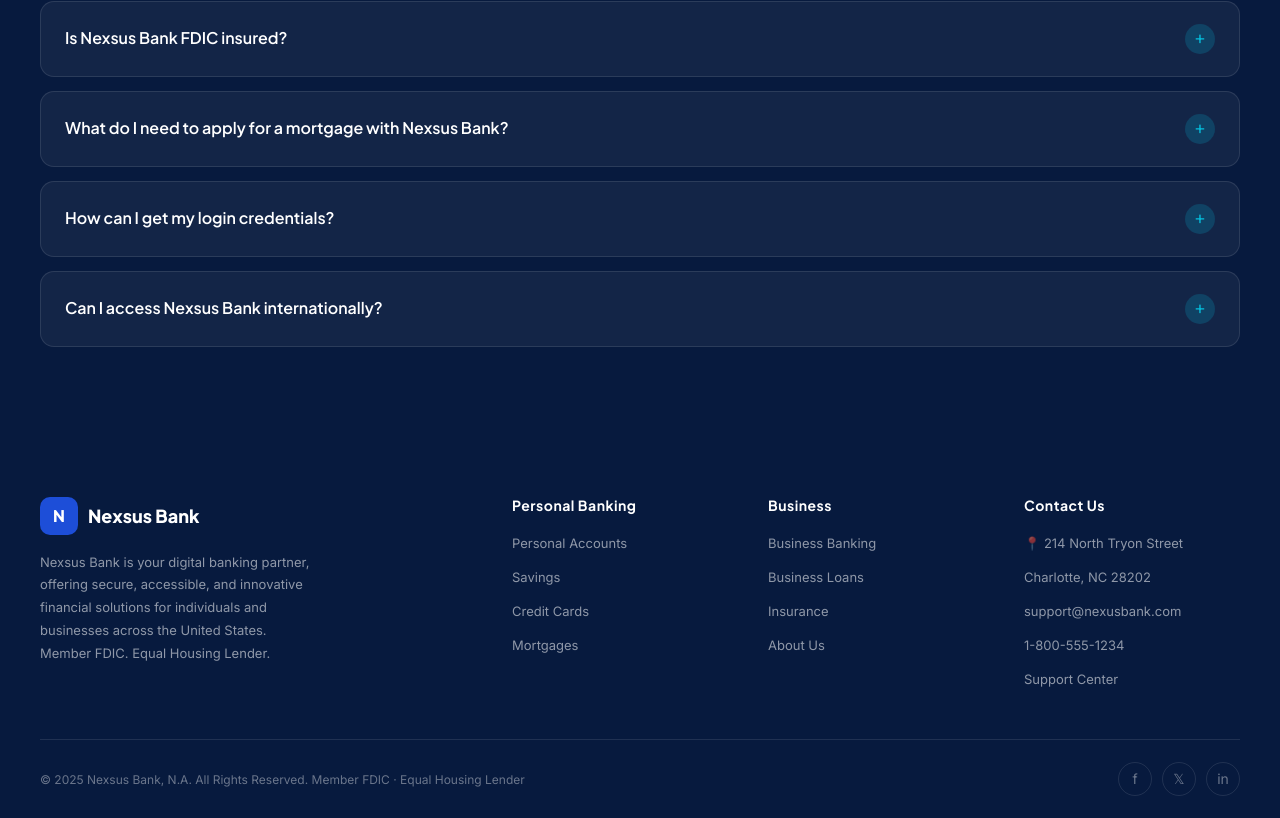
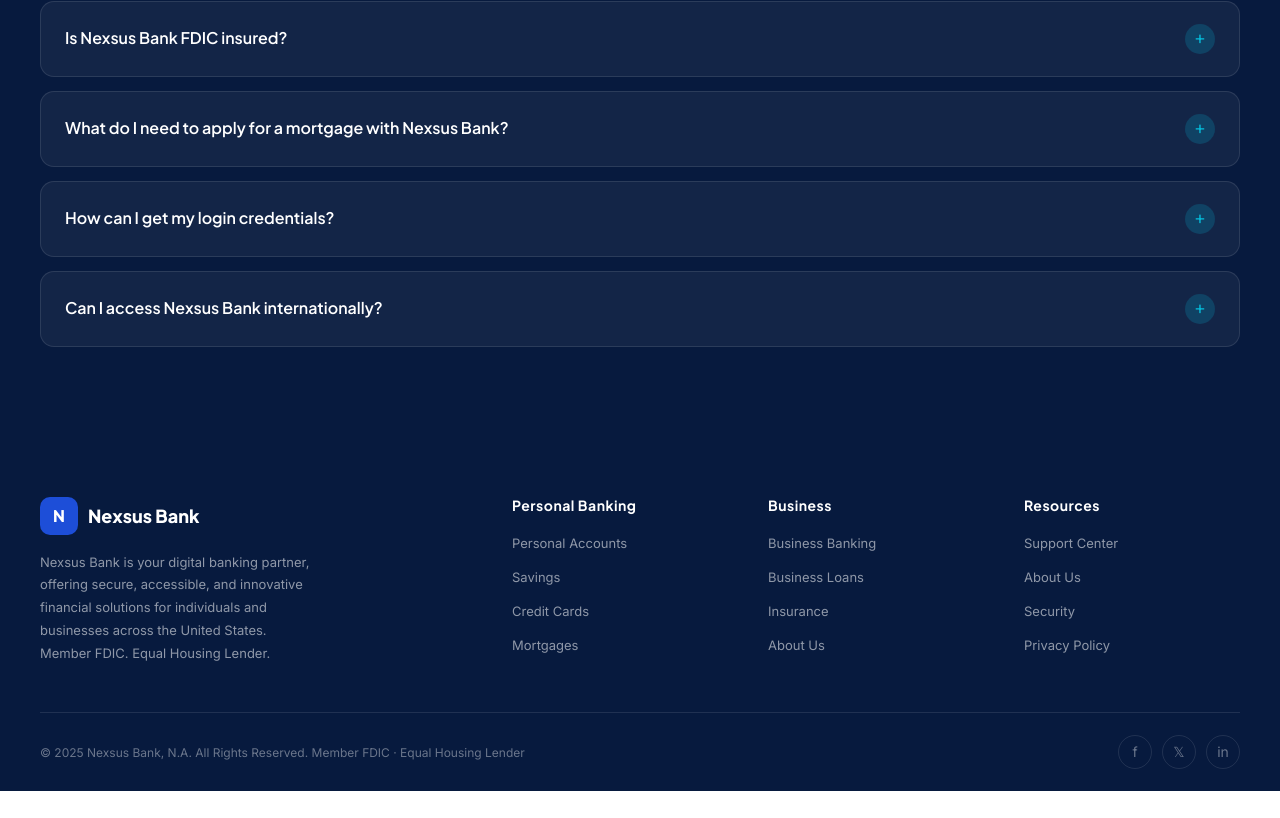
Before and after one commit to reinhardvanastrea680-spec/Nexus-bank-landing, a React (Vite) app: page / in a window 1280 px wide. Shown: the part 6218-7036 px from the top of the page. After the commit the page ends 7009 px from the top, so only its background shows below. Built offline with nearby package versions, Linux system fonts and the light colour scheme; no server answers.

Commit message:
Remove Contact Us section with address, email, and phone from footer - replace with Resources section

```diff
--- a/src/components/Footer.tsx
+++ b/src/components/Footer.tsx
@@ -39,13 +39,12 @@
           </div>
 
           <div className="footer-col">
-            <h4>Contact Us</h4>
+            <h4>Resources</h4>
             <ul>
-              <li><span>📍 214 North Tryon Street</span></li>
-              <li><span>Charlotte, NC 28202</span></li>
-              <li><a href="mailto:support@nexusbank.com">support@nexusbank.com</a></li>
-              <li><a href="tel:18005551234">1-800-555-1234</a></li>
               <li><Link href="/contact">Support Center</Link></li>
+              <li><Link href="/about">About Us</Link></li>
+              <li><Link href="/">Security</Link></li>
+              <li><Link href="/">Privacy Policy</Link></li>
             </ul>
           </div>
         </div>
```
